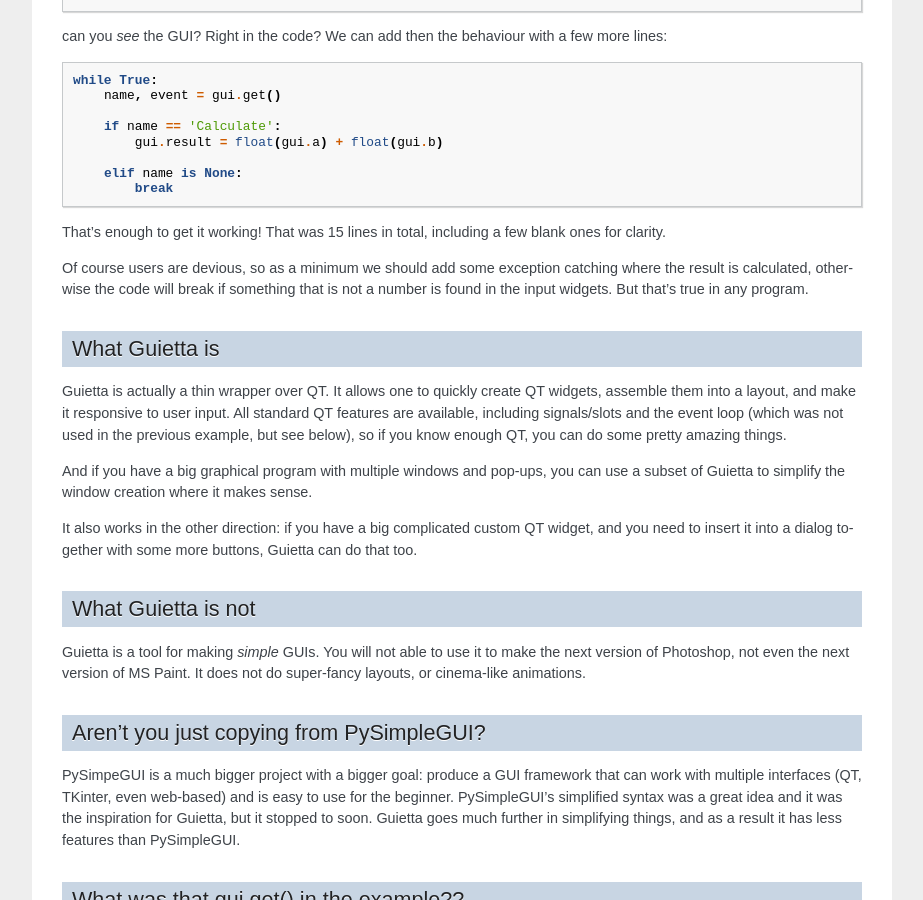
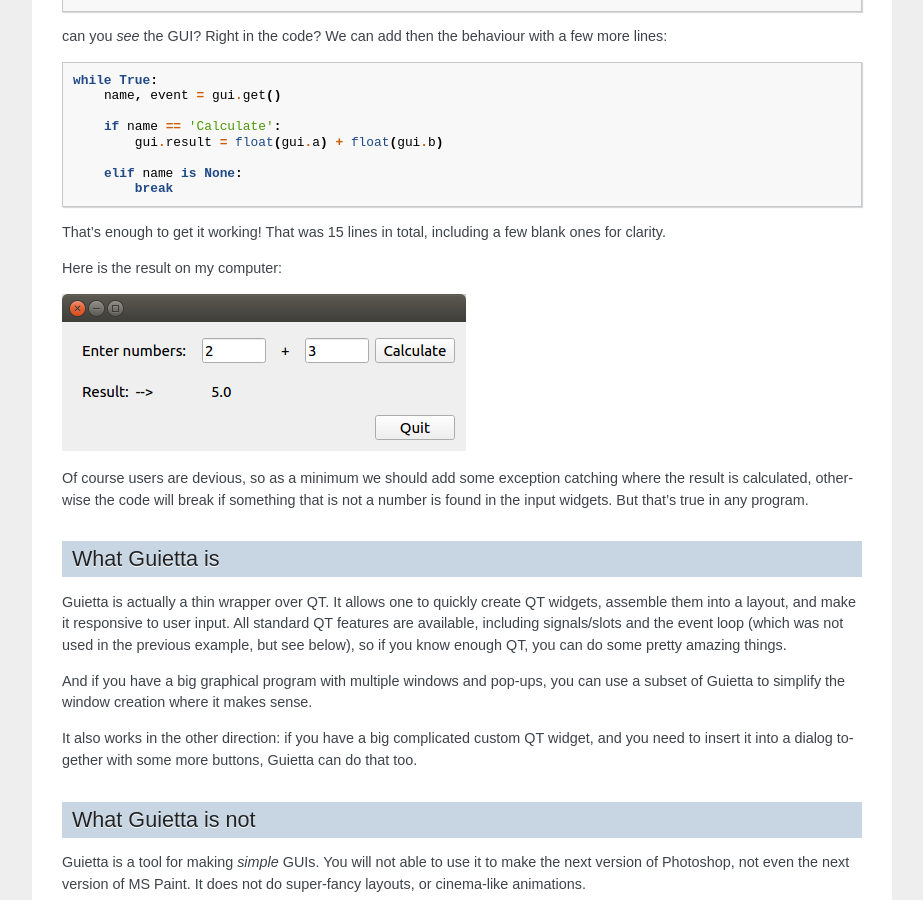
Before and after one commit to alfiopuglisi/guietta, a Sphinx documentation site: the page built from docs/intro.rst, in a window 1280 px wide and 900 px high, scrolled down 661 px. Shown: the whole window, without its empty margins (198-1121 px from the left). Built offline with Sphinx 7.4.7, drawn with Linux system fonts in a browser that asks for light colours.

Commit message:
docs, added example image

```diff
--- a/docs/conf.py
+++ b/docs/conf.py
@@ -28,9 +28,11 @@
 # Otherwise the build on readthedocs.io fails!
 
 class QtWidgets:
-    QPushButton = QLabel = QLineEdit = QCheckBox = None
-    QRadioButton = QSlider = QWidget = QGridLayout = None
-    QAbstractSlider = QAbstractButton = QMessageBox = None
+    QPushButton = QLabel = QLineEdit = QCheckBox = object
+    QRadioButton = QSlider = QWidget = QGridLayout = object
+    QAbstractSlider = QAbstractButton = QMessageBox = object
+    QListWidget = QAbstractItemView = QPlainTextEdit = object
+    QHBoxLayout = object
     class QFrame:
         HLine = VLine = Sunken = None
         def setFrameShadow(self, a): pass
--- a/docs/intro.rst
+++ b/docs/intro.rst
@@ -53,6 +53,11 @@
 
 That's enough to get it working! That was 15 lines in total, including
 a few blank ones for clarity.
+
+Here is the result on my computer:
+
+.. image:: example.png
+
 
 Of course users are devious, so as a minimum we should add some exception
 catching where the result is calculated, otherwise the code will break if
```
Also changed, not shown: docs/example.png (added).
